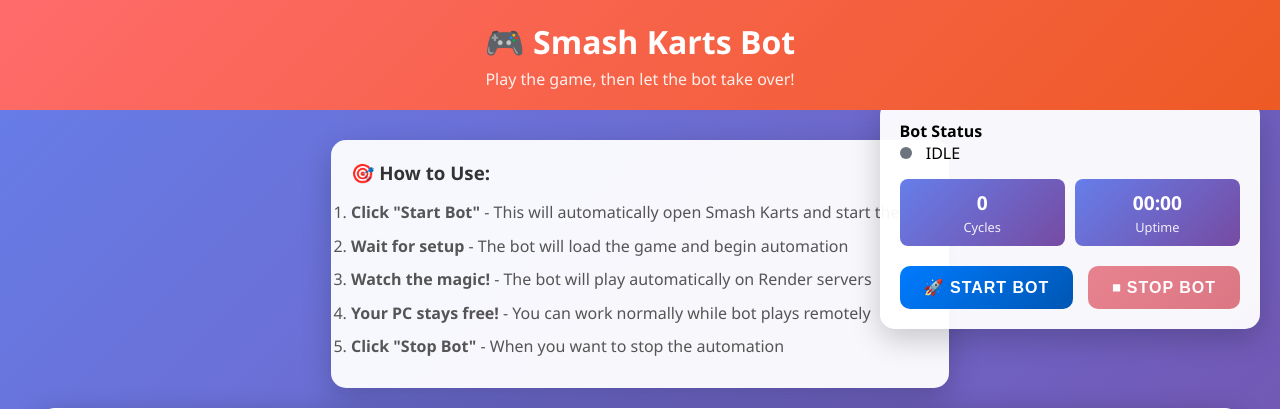
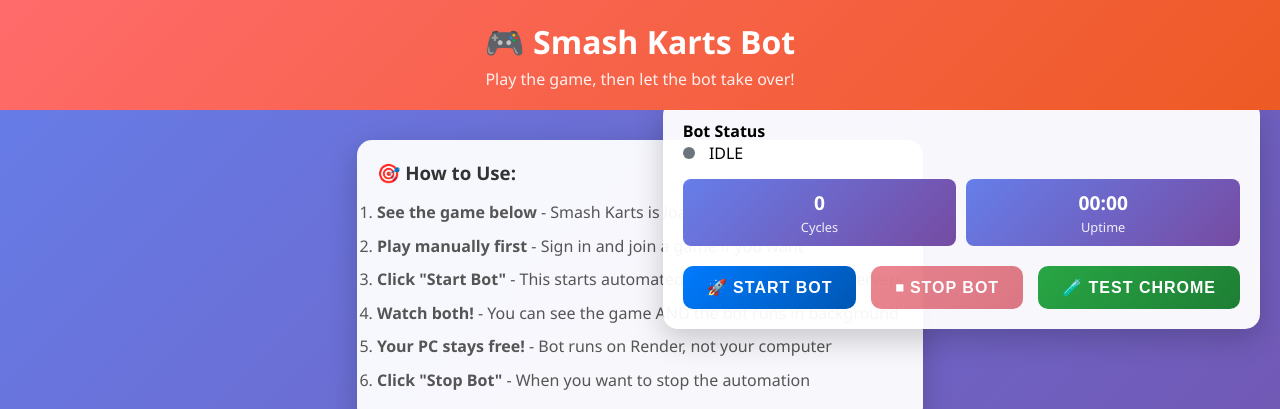
Before and after one commit to udaykumarcoder/autosmasher, a Flask app: page / in a window 1280 px wide. Shown: the top 409 px of the page. Run offline with Flask 3, Linux system fonts and the light colour scheme.

Commit message:
Fix bot automation issues and add debugging tools - Simplified bot flow to remove 'waiting for user' state - Added better error handling and status updates - Added Chrome test functionality and debug endpoints - Restored game iframe visibility - Added debugging UI controls

```diff
--- a/server.py
+++ b/server.py
@@ -53,12 +53,15 @@
 
         except Exception as e:
             self.last_error = str(e)
+            self.status = "error"
             print(f"❌ Error starting browser: {e}")
             return False
 
     def navigate_to_game(self, url="https://smashkarts.io/"):
         """Navigate to the game"""
         if not self.driver:
+            self.last_error = "No browser driver available"
+            self.status = "error"
             return False
 
         try:
@@ -81,6 +84,7 @@
 
         except Exception as e:
             self.last_error = str(e)
+            self.status = "error"
             print(f"❌ Error loading game: {e}")
             return False
 
@@ -203,23 +207,38 @@
     """Start the bot automatically when triggered"""
     try:
         print("🚀 Starting bot automatically...")
+        bot.status = "starting"
 
         # Setup browser
+        print("📱 Setting up browser...")
         if not bot.setup_browser():
+            bot.status = "error"
+            bot.last_error = "Failed to setup browser"
+            print("❌ Browser setup failed")
             return False
 
         # Navigate to game
+        print("🎮 Navigating to game...")
         if not bot.navigate_to_game():
+            bot.status = "error"
+            bot.last_error = "Failed to navigate to game"
+            print("❌ Game navigation failed")
             return False
 
         # Start bot immediately (no waiting for user)
+        print("🤖 Starting bot automation...")
         if not bot.start_bot():
+            bot.status = "error"
+            bot.last_error = "Failed to start bot automation"
+            print("❌ Bot automation failed")
             return False
 
         print("✅ Bot started successfully!")
         return True
 
     except Exception as e:
+        bot.status = "error"
+        bot.last_error = str(e)
         print(f"❌ Error starting bot: {e}")
         return False
 
@@ -310,6 +329,47 @@
     except Exception as e:
         return jsonify({'success': False, 'message': str(e)})
 
+@app.route('/api/debug')
+def debug_info():
+    """Debug endpoint to see detailed bot information"""
+    return jsonify({
+        'status': bot.status,
+        'bot_running': bot.bot_running,
+        'driver_exists': bot.driver is not None,
+        'last_error': bot.last_error,
+        'cycle_count': bot.cycle_count,
+        'start_time': bot.start_time,
+        'thread_alive': bot.bot_thread.is_alive() if bot.bot_thread else False
+    })
+
+@app.route('/api/test_chrome')
+def test_chrome():
+    """Test if Chrome is working"""
+    try:
+        chrome_options = Options()
+        chrome_options.add_argument("--headless")
+        chrome_options.add_argument("--no-sandbox")
+        chrome_options.add_argument("--disable-dev-shm-usage")
+
+        print("🧪 Testing Chrome...")
+        driver = webdriver.Chrome(options=chrome_options)
+        driver.get("https://www.google.com")
+        title = driver.title
+        driver.quit()
+
+        return jsonify({
+            'success': True,
+            'message': f'Chrome test successful! Page title: {title}',
+            'chrome_working': True
+        })
+    except Exception as e:
+        return jsonify({
+            'success': False,
+            'message': f'Chrome test failed: {str(e)}',
+            'chrome_working': False,
+            'error': str(e)
+        })
+
 if __name__ == '__main__':
     port = int(os.environ.get('PORT', 5000))
     app.run(host='0.0.0.0', port=port, debug=False)
--- a/templates/game_embedded.html
+++ b/templates/game_embedded.html
@@ -284,6 +284,10 @@
                 <span class="loading" id="stopLoading" style="display: none;"></span>
                 ⏹ Stop Bot
             </button>
+            <button class="btn btn-success" id="testBtn" onclick="testChrome()">
+                <span class="loading" id="testLoading" style="display: none;"></span>
+                🧪 Test Chrome
+            </button>
         </div>
     </div>
 
@@ -291,22 +295,19 @@
         <div class="instructions">
             <h3>🎯 How to Use:</h3>
             <ol>
-                <li><strong>Click "Start Bot"</strong> - This will automatically open Smash Karts and start the bot</li>
-                <li><strong>Wait for setup</strong> - The bot will load the game and begin automation</li>
-                <li><strong>Watch the magic!</strong> - The bot will play automatically on Render servers</li>
-                <li><strong>Your PC stays free!</strong> - You can work normally while bot plays remotely</li>
+                <li><strong>See the game below</strong> - Smash Karts is loaded in the iframe</li>
+                <li><strong>Play manually first</strong> - Sign in and join a game if you want</li>
+                <li><strong>Click "Start Bot"</strong> - This starts automated gameplay on Render servers</li>
+                <li><strong>Watch both!</strong> - You can see the game AND the bot runs in background</li>
+                <li><strong>Your PC stays free!</strong> - Bot runs on Render, not your computer</li>
                 <li><strong>Click "Stop Bot"</strong> - When you want to stop the automation</li>
             </ol>
         </div>
 
         <div class="game-frame">
-            <!-- Bot will open game directly - this is just a visual placeholder -->
-            <div id="game-container" style="width: 100%; height: 100%; background: linear-gradient(45deg, #1a1a1a, #2a2a2a); display: flex; align-items: center; justify-content: center; color: white; font-size: 1.5em; text-align: center;">
-                <div>
-                    <h2>🎮 Smash Karts Bot</h2>
-                    <p>Click "Start Bot" to begin automated gameplay</p>
-                    <p style="font-size: 0.8em; opacity: 0.7;">The bot will open the game directly on Render servers</p>
-                </div>
+            <!-- Game iframe for users to see and play -->
+            <div id="game-container" style="width: 100%; height: 100%; background: #000;">
+                <iframe src="https://smashkarts.io/" allowfullscreen style="width: 100%; height: 100%; border: none;"></iframe>
             </div>
         </div>
     </div>
@@ -422,6 +423,31 @@
                     loading.style.display = 'none';
                 });
         }
+
+        function testChrome() {
+            const btn = document.getElementById('testBtn');
+            const loading = document.getElementById('testLoading');
+
+            btn.disabled = true;
+            loading.style.display = 'inline-block';
+
+            fetch('/api/test_chrome')
+                .then(response => response.json())
+                .then(data => {
+                    if (data.success) {
+                        showAlert(data.message, 'success');
+                    } else {
+                        showAlert(data.message, 'error');
+                    }
+                })
+                .catch(error => {
+                    showAlert('Network error testing Chrome', 'error');
+                })
+                .finally(() => {
+                    btn.disabled = false;
+                    loading.style.display = 'none';
+                });
+        }
     </script>
 </body>
 </html>
```
